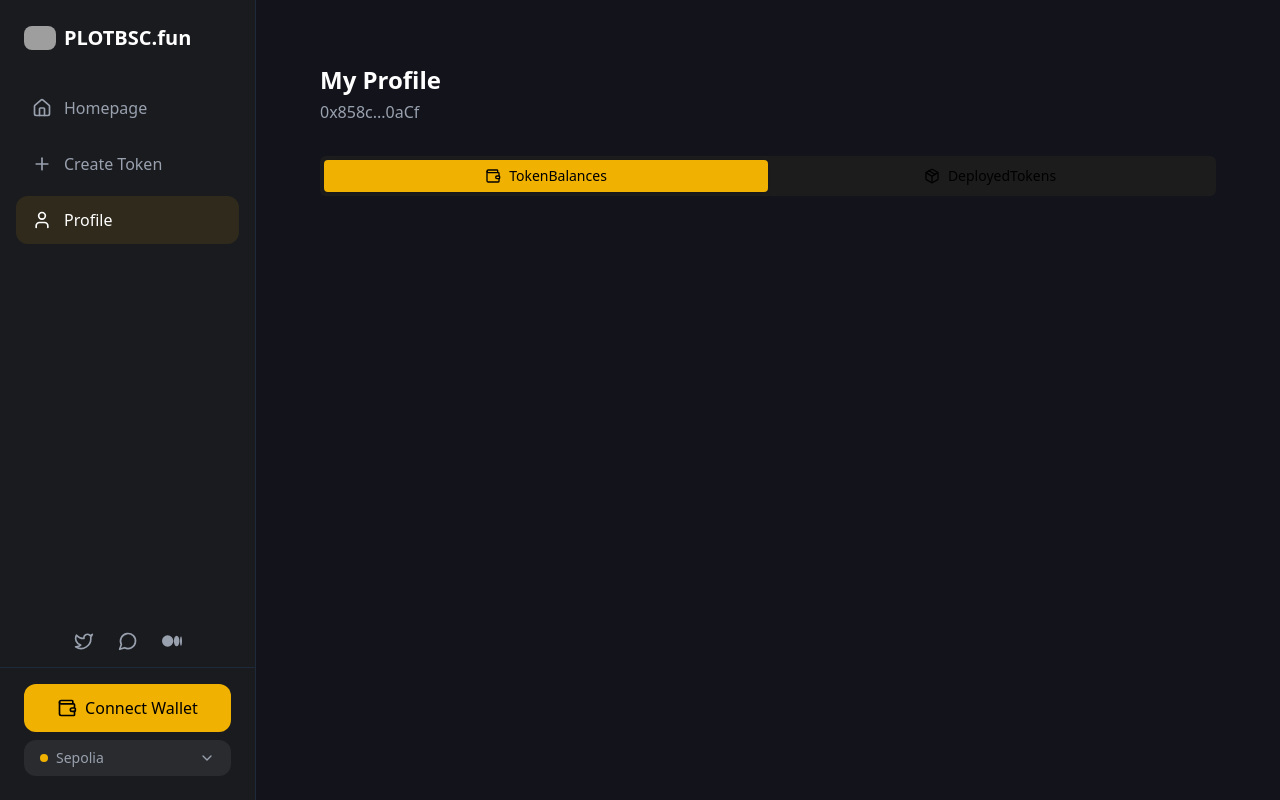
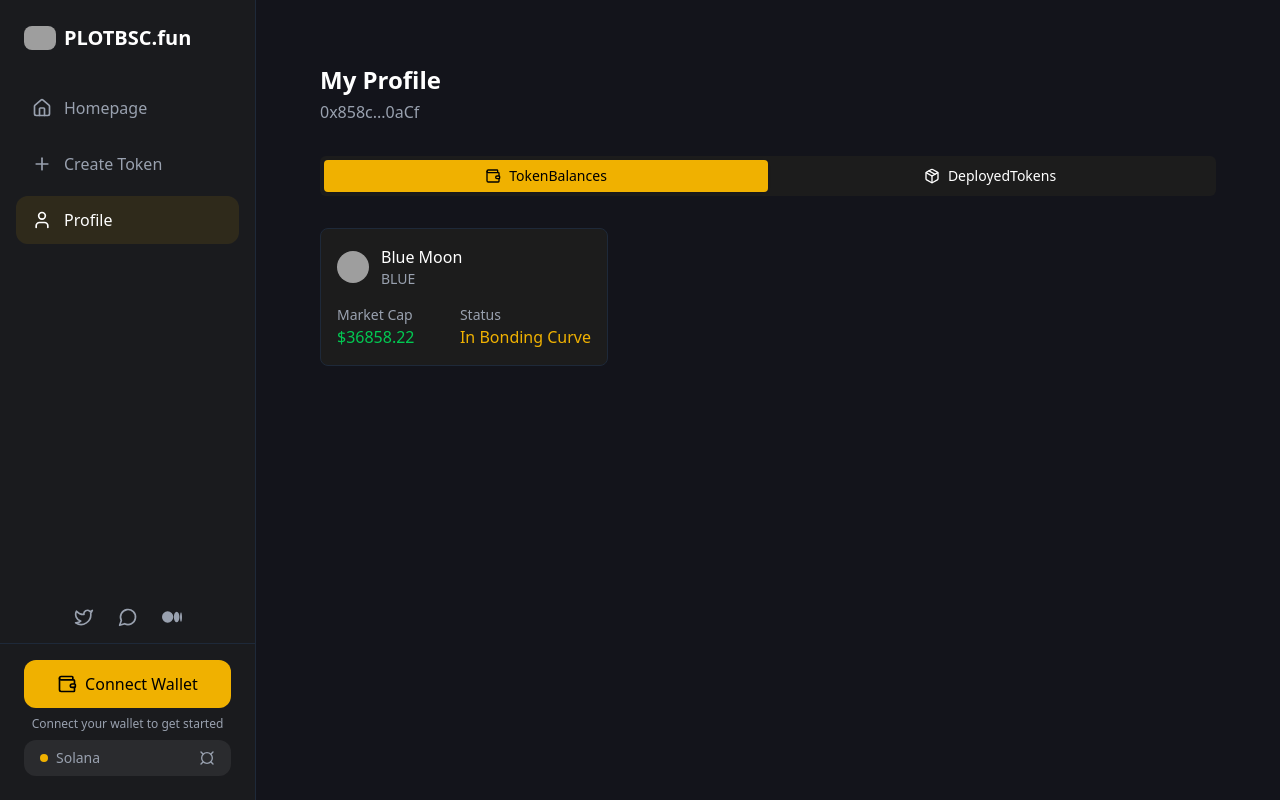
Before and after one commit to anshu4sharma/pump.fun.react, a React (Vite) app: page /profile in a window 1280 px wide. Built offline with nearby package versions, Linux system fonts and the light colour scheme; grey boxes are pictures that could not be loaded.

Commit message:
refactor: improve token grid, wallet section, and profile page components

```diff
--- /dev/null
+++ b/src/components/TokenCard.tsx
@@ -0,0 +1,33 @@
+interface TokenCardProps {
+  name: string;
+  symbol: string;
+  marketCap: string;
+  status: string;
+  logoUrl: string;
+}
+
+const TokenCard = ({ name, symbol, marketCap, status, logoUrl }: TokenCardProps) => {
+  return (
+    <div className="bg-[#1c1c1c] rounded-lg p-4 border border-gray-800">
+      <div className="flex items-center gap-3 mb-4">
+        <img src={logoUrl} alt={name} className="w-8 h-8 rounded-full" />
+        <div>
+          <h3 className="text-white font-medium">{name}</h3>
+          <p className="text-gray-400 text-sm">{symbol}</p>
+        </div>
+      </div>
+      <div className="flex justify-between items-center">
+        <div>
+          <p className="text-gray-400 text-sm">Market Cap</p>
+          <p className="text-green-500 font-medium">${marketCap}</p>
+        </div>
+        <div>
+          <p className="text-gray-400 text-sm">Status</p>
+          <p className="text-yellow-500">In Bonding Curve</p>
+        </div>
+      </div>
+    </div>
+  );
+};
+
+export default TokenCard;
--- a/src/components/TokenGrid.tsx
+++ b/src/components/TokenGrid.tsx
@@ -1,8 +1,9 @@
 import { FC } from "react";
 import { Search } from "lucide-react";
-import { Link } from "react-router";
+import { useNavigate } from "react-router";
 
 const TokenGrid: FC = () => {
+  const navigate = useNavigate();
   return (
     <div className="space-y-6">
       <div className="flex flex-col md:flex-row justify-between items-center gap-2">
@@ -16,9 +17,9 @@ const TokenGrid: FC = () => {
             <Search className="absolute left-3 top-1/2 transform -translate-y-1/2 text-gray-400 w-4 h-4" />
           </div>
         </div>
-        <div className="flex items-center gap-2 w-full md:flex-row flex-col">
-          <span className="text-sm text-gray-400">Sort by:</span>
-          <select className="flex h-10 w-full md:w-[222px] rounded-md border px-3 py-2 text-sm ring-offset-background focus:outline-none focus:ring-2 focus:ring-ring focus:ring-offset-2 disabled:cursor-not-allowed disabled:opacity-50 bg-[#1c1c1c] border-gray-700 text-white">
+        <div className="flex md:justify-end items-center gap-4 w-full md:flex-row flex-col px-4 md:px-6">
+          <span className="text-sm font-medium text-gray-400">Sort by:</span>
+          <select className="flex h-10 w-full md:w-[240px] rounded-lg border px-4 py-2 text-sm font-medium ring-offset-background focus:outline-none focus:ring-2 focus:ring-blue-500 focus:ring-offset-2 disabled:cursor-not-allowed disabled:opacity-50 bg-[#1c1c1c] border-gray-700 text-white hover:border-gray-600 transition-colors">
             <option value="newest">Newest First</option>
             <option value="oldest">Oldest First</option>
             <option value="highest-market-cap">Highest Market Cap</option>
@@ -28,8 +29,11 @@ const TokenGrid: FC = () => {
       </div>
       <div className="grid grid-cols-1 md:grid-cols-3 gap-4">
         {[...Array(8)].map((_, index) => (
-          <Link
-            to="/tokens"
+          <div
+            key={index}
+            onClick={() => {
+              navigate("/tokens");
+            }}
             className="rounded-lg border text-card-foreground shadow-sm bg-[#1c1c1c] hover:bg-[#252525] transition-colors border-gray-700 p-4 cursor-pointer"
           >
             <div className="space-y-4">
@@ -144,7 +148,7 @@ const TokenGrid: FC = () => {
                 </a>
               </div>
             </div>
-          </Link>
+          </div>
         ))}
       </div>
     </div>
--- a/src/components/WalletSection.tsx
+++ b/src/components/WalletSection.tsx
@@ -1,26 +1,64 @@
-import { FC } from 'react'
-import { WalletIcon, ChevronDownIcon } from 'lucide-react'
+import { FC, useState } from "react";
+import {
+  WalletIcon, ExternalLinkIcon, CurrencyIcon
+} from "lucide-react";
 
 const WalletSection: FC = () => {
+  const [isConnected, setIsConnected] = useState(false);
+  const [balance, setBalance] = useState("0.00");
+  const [walletAddress, setWalletAddress] = useState("");
+
+  const handleConnect = () => {
+    // Wallet connection logic would go here
+    setIsConnected(true);
+    setWalletAddress("7X8w...9Yfk");
+    setBalance("1.45");
+  };
+
   return (
     <>
-      <div>
-        <button className="w-full flex items-center justify-center gap-2 px-4 py-3 bg-yellow-500 hover:bg-yellow-600 text-black font-medium rounded-xl transition-colors">
-          <WalletIcon className="w-5 h-5" />
-          Connect Wallet
-        </button>
-      </div>
+      {!isConnected ? (
+        <div>
+          <button
+            onClick={handleConnect}
+            className="w-full flex items-center justify-center gap-2 px-4 py-3 bg-yellow-500 hover:bg-yellow-600 text-black font-medium rounded-xl transition-colors"
+          >
+            <WalletIcon className="w-5 h-5" />
+            Connect Wallet
+          </button>
+          <p className="text-xs text-gray-400 text-center mt-2">
+            Connect your wallet to get started
+          </p>
+        </div>
+      ) : (
+        <div className="space-y-3">
+          <div className="bg-[#2a2b2e] p-3 rounded-xl">
+            <div className="flex items-center justify-between mb-2">
+              <span className="text-sm text-gray-400">Balance</span>
+              <span className="text-white font-medium">{balance} SOL</span>
+            </div>
+            <div className="flex items-center justify-between">
+              <span className="text-sm text-gray-400">Address</span>
+              <div className="flex items-center gap-1">
+                <span className="text-white font-medium">{walletAddress}</span>
+                <ExternalLinkIcon className="w-4 h-4 text-gray-400" />
+              </div>
+            </div>
+          </div>
+        </div>
+      )}
+
       <div className="mt-2">
         <button className="w-full flex items-center justify-between px-4 py-2 bg-[#2a2b2e] text-gray-400 rounded-xl hover:bg-[#2a2b2e]/80 transition-colors text-sm">
           <div className="flex items-center gap-2">
             <div className="w-2 h-2 rounded-full bg-yellow-500" />
-            <span>Sepolia</span>
+            <span>Solana</span>
           </div>
-          <ChevronDownIcon className="w-4 h-4" />
+          <CurrencyIcon className="w-4 h-4" />
         </button>
       </div>
     </>
-  )
-}
+  );
+};
 
-export default WalletSection
+export default WalletSection;
--- a/src/pages/Profile.tsx
+++ b/src/pages/Profile.tsx
@@ -1,6 +1,10 @@
+import * as Tabs from '@radix-ui/react-tabs';
+import { Wallet, Package } from 'lucide-react';
+import TokenCard from '../components/TokenCard';
+
 const Profile = () => {
   return (
-    <main className=" pt-16 lg:pt-0">
+    <main className="pt-16 lg:pt-0">
       <div className="p-4 lg:p-8">
         <div className="p-4 lg:p-8">
           <div className="mb-6 lg:mb-8">
@@ -11,99 +15,53 @@ const Profile = () => {
               0x858c...0aCf
             </p>
           </div>
-          <div dir="ltr" data-orientation="horizontal" className="space-y-4">
-            <div
-              role="tablist"
-              aria-orientation="horizontal"
-              className="inline-flex h-10 items-center justify-center rounded-md p-1 text-muted-foreground w-full bg-[#1c1c1c] border-gray-700"
-              tabIndex={0}
-              data-orientation="horizontal"
-              style={{ outline: "none" }}
-            >
-              <button
-                type="button"
-                role="tab"
-                aria-selected="true"
-                aria-controls="radix-:r1b:-content-balances"
-                data-state="active"
-                id="radix-:r1b:-trigger-balances"
-                className="inline-flex items-center justify-center whitespace-nowrap rounded-sm px-3 py-1.5 text-sm font-medium ring-offset-background transition-all focus-visible:outline-none focus-visible:ring-2 focus-visible:ring-ring focus-visible:ring-offset-2 disabled:pointer-events-none disabled:opacity-50 data-[state=active]:shadow-sm flex-1 data-[state=active]:bg-yellow-500 data-[state=active]:text-black"
-                tabIndex={-1}
-                data-orientation="horizontal"
-                data-radix-collection-item
+
+          <Tabs.Root defaultValue="balances" className="space-y-4">
+            <Tabs.List className="inline-flex h-10 items-center justify-center rounded-md p-1 text-muted-foreground w-full bg-[#1c1c1c] border-gray-700">
+              <Tabs.Trigger
+                value="balances"
+                className="inline-flex items-center justify-center text-white whitespace-nowrap rounded-sm px-3 py-1.5 text-sm font-medium ring-offset-background transition-all focus-visible:outline-none focus-visible:ring-2 focus-visible:ring-ring focus-visible:ring-offset-2 disabled:pointer-events-none disabled:opacity-50 data-[state=active]:shadow-sm flex-1 data-[state=active]:bg-yellow-500 data-[state=active]:text-black"
               >
-                <svg
-                  xmlns="http://www.w3.org/2000/svg"
-                  width="24"
-                  height="24"
-                  viewBox="0 0 24 24"
-                  fill="none"
-                  stroke="currentColor"
-                  strokeWidth="2"
-                  strokeLinecap="round"
-                  strokeLinejoin="round"
-                  className="lucide lucide-wallet w-4 h-4 mr-2"
-                >
-                  <path d="M19 7V4a1 1 0 0 0-1-1H5a2 2 0 0 0 0 4h15a1 1 0 0 1 1 1v4h-3a2 2 0 0 0 0 4h3a1 1 0 0 0 1-1v-2a1 1 0 0 0-1-1"></path>
-                  <path d="M3 5v14a2 2 0 0 0 2 2h15a1 1 0 0 0 1-1v-4"></path>
-                </svg>
+                <Wallet className="w-4 h-4 mr-2" />
                 <span className="hidden sm:inline">Token</span> Balances
-              </button>
-              <button
-                type="button"
-                role="tab"
-                aria-selected="false"
-                aria-controls="radix-:r1b:-content-deployed"
-                data-state="inactive"
-                id="radix-:r1b:-trigger-deployed"
-                className="inline-flex items-center justify-center whitespace-nowrap rounded-sm px-3 py-1.5 text-sm font-medium ring-offset-background transition-all focus-visible:outline-none focus-visible:ring-2 focus-visible:ring-ring focus-visible:ring-offset-2 disabled:pointer-events-none disabled:opacity-50 data-[state=active]:shadow-sm flex-1 data-[state=active]:bg-yellow-500 data-[state=active]:text-black"
-                tabIndex={-1}
-                data-orientation="horizontal"
-                data-radix-collection-item
+              </Tabs.Trigger>
+
+              <Tabs.Trigger
+                value="deployed"
+                className="inline-flex items-center justify-center text-white whitespace-nowrap rounded-sm px-3 py-1.5 text-sm font-medium ring-offset-background transition-all focus-visible:outline-none focus-visible:ring-2 focus-visible:ring-ring focus-visible:ring-offset-2 disabled:pointer-events-none disabled:opacity-50 data-[state=active]:shadow-sm flex-1 data-[state=active]:bg-yellow-500 data-[state=active]:text-black"
               >
-                <svg
-                  xmlns="http://www.w3.org/2000/svg"
-                  width="24"
-                  height="24"
-                  viewBox="0 0 24 24"
-                  fill="none"
-                  stroke="currentColor"
-                  strokeWidth="2"
-                  strokeLinecap="round"
-                  strokeLinejoin="round"
-                  className="lucide lucide-package w-4 h-4 mr-2"
-                >
-                  <path d="M11 21.73a2 2 0 0 0 2 0l7-4A2 2 0 0 0 21 16V8a2 2 0 0 0-1-1.73l-7-4a2 2 0 0 0-2 0l-7 4A2 2 0 0 0 3 8v8a2 2 0 0 0 1 1.73z"></path>
-                  <path d="M12 22V12"></path>
-                  <path d="m3.3 7 7.703 4.734a2 2 0 0 0 1.994 0L20.7 7"></path>
-                  <path d="m7.5 4.27 9 5.15"></path>
-                </svg>
+                <Package className="w-4 h-4 mr-2" />
                 <span className="hidden sm:inline">Deployed</span> Tokens
-              </button>
-            </div>
-            <div
-              data-state="active"
-              data-orientation="horizontal"
-              role="tabpanel"
-              aria-labelledby="radix-:r1b:-trigger-balances"
-              id="radix-:r1b:-content-balances"
-              tabIndex={0}
-              className="mt-2 ring-offset-background focus-visible:outline-none focus-visible:ring-2 focus-visible:ring-ring focus-visible:ring-offset-2"
-              style={{ animationDuration: "0s" }}
-            >
-              <div className="grid grid-cols-1 md:grid-cols-2 lg:grid-cols-3 gap-4"></div>
-            </div>
-            <div
-              data-state="inactive"
-              data-orientation="horizontal"
-              role="tabpanel"
-              aria-labelledby="radix-:r1b:-trigger-deployed"
-              hidden
-              id="radix-:r1b:-content-deployed"
-              tabIndex={0}
-              className="mt-2 ring-offset-background focus-visible:outline-none focus-visible:ring-2 focus-visible:ring-ring focus-visible:ring-offset-2"
-            ></div>
-          </div>
+              </Tabs.Trigger>
+            </Tabs.List>
+
+            <Tabs.Content value="balances" className="mt-4">
+              <div className="grid grid-cols-1 md:grid-cols-2 lg:grid-cols-3 gap-4">
+                <TokenCard
+                  name="Blue Moon"
+                  symbol="BLUE"
+                  marketCap="36858.22"
+                  status="In Bonding Curve"
+                  logoUrl="https://ipfs.io/ipfs/QmdZACb4qSoamBnHwFtuvyCAEK6YWzdVnhzXQZnTKSzU5N"
+                />
+                {/* Add more TokenCard components as needed */}
+              </div>
+            </Tabs.Content>
+
+            <Tabs.Content value="deployed" className="mt-4">
+              <div className="grid grid-cols-1 md:grid-cols-2 lg:grid-cols-3 gap-4">
+                {/* Add deployed tokens here */}
+                <TokenCard
+                  name="BOGUS"
+                  symbol="BOGUS"
+                  marketCap="1514.85"
+                  status="In Bonding Curve"
+                  logoUrl="https://ipfs.io/ipfs/QmY9onWxhgyKyf8zDHyym2V3UkDDYiTAQCKNGnJuD27XWC"
+                />
+                {/* Add more deployed TokenCard components as needed */}
+              </div>
+            </Tabs.Content>
+          </Tabs.Root>
         </div>
       </div>
     </main>
```
